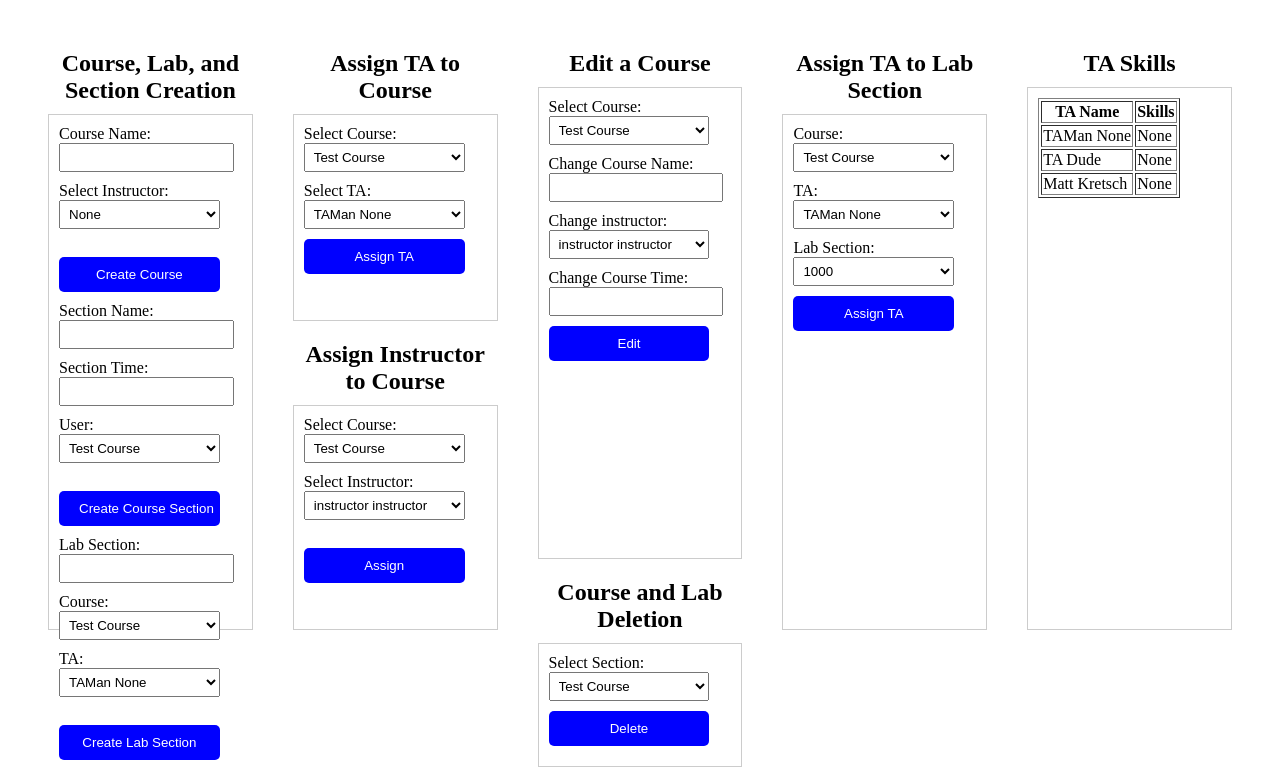
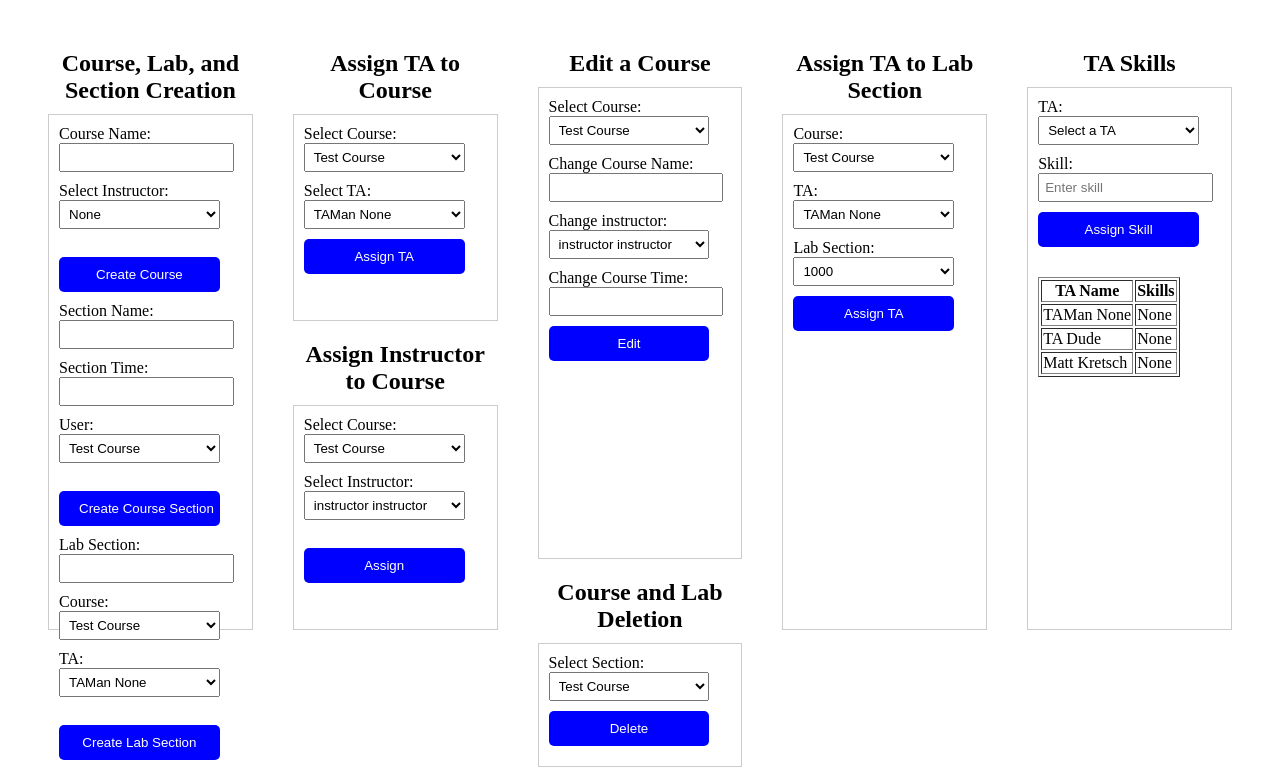
Before and after one commit to NathanEdwards2023/TaScheduler, a Django app: page /courseManagement/ in a window 1280 px wide. Shown: the part 104-874 px from the top of the page. Run offline with Django 5.2, Linux system fonts and the light colour scheme; a user stored in the database is signed in; data comes from the database, SQL or seed files in the repository.

Commit message:
Update courseManagement.html
updated add ta skills

```diff
--- a/templates/courseManagement.html
+++ b/templates/courseManagement.html
@@ -275,7 +275,20 @@
     <h2 class="menuTitle">TA Skills</h2>
     <div class="menuBoxMid">
         {% if TAs %}
-            <table border="1">
+            <form method="post" action="{% url 'courseManagement' %}">
+                {% csrf_token %}
+                <label for="taId">TA:</label>
+                <select name="taId" id="taId" required>
+                    <option value="">Select a TA</option>
+                    {% for ta in TAs %}
+                        <option value="{{ ta.id }}">{{ ta.firstName }} {{ ta.lastName }}</option>
+                    {% endfor %}
+                </select>
+                <label for="skillName">Skill:</label>
+                <input type="text" id="skillName" name="skillName" placeholder="Enter skill" required>
+                <input type="submit" name="addSkillBtn" value="Assign Skill" class="submit-btn">
+            </form>
+            <table border="1" style="margin-top: 20px;">
                 <thead>
                     <tr>
                         <th>TA Name</th>
@@ -294,6 +307,15 @@
         {% else %}
             <p>No TAs available</p>
         {% endif %}
+        <div class="messages">
+            {% for message in messages %}
+                {% if 'skill_assign' in message.tags %}
+                    <div class="{{ message.tags }}">
+                        {{ message }}
+                    </div>
+                {% endif %}
+            {% endfor %}
+        </div>
     </div>
 </section>
 
```
